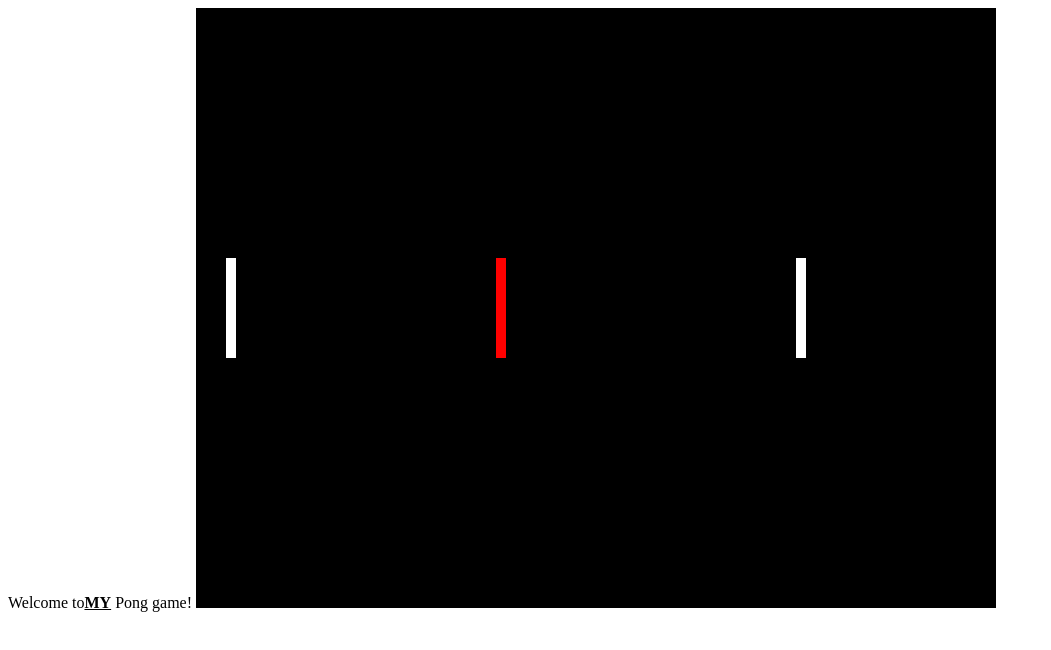
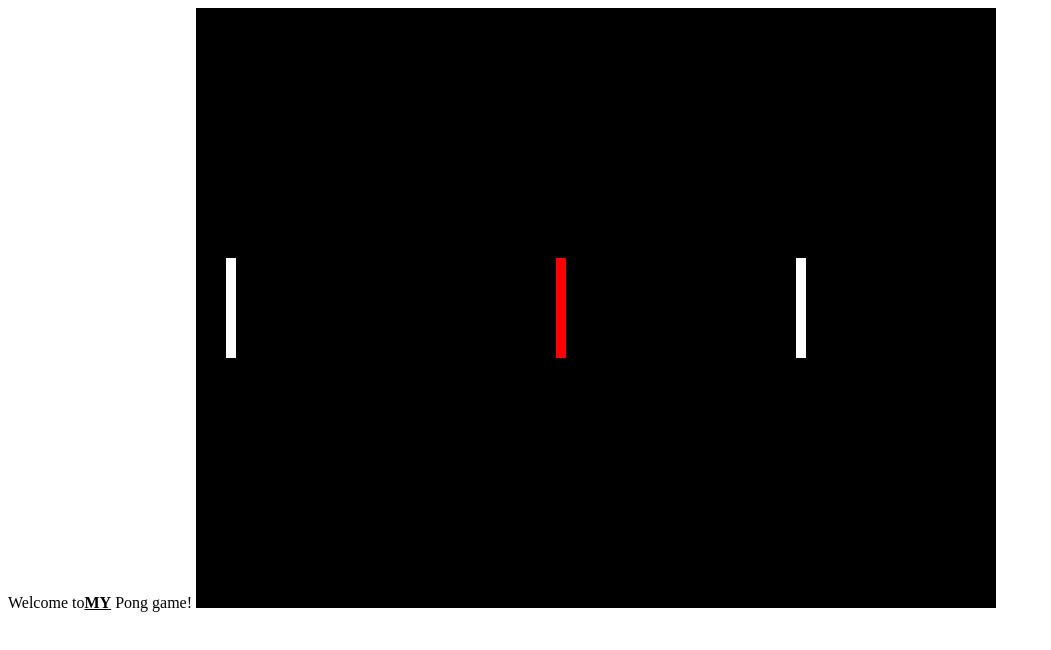
Before and after one commit to JordanDickow/pong-game-, a plain HTML site: page index.html in a window 1280 px wide. Shown: the whole page, without its empty margins (0-1051 px from the left). Drawn offline with Linux system fonts and the light colour scheme.

Commit message:
ceated movement for eventual ball.

```diff
--- a/index.html
+++ b/index.html
@@ -5,22 +5,21 @@
     <script>
         var canvas;
         var canvasContext;
+        var ballX = 10;
         window.onload = function() {
             console.log("Hello Friend!")
              canvas = document.getElementById('gameCanvas');
             canvasContext = canvas.getContext('2d');
-            drawEverything();
-            drawEverything();
-            drawEverything();
-
+            setInterval(drawEverything, 1000);
 
         }
         function drawEverything() {
-            console.log("drawEverthing!")
+            ballX = ballX + 10;
+            console.log(ballX)
             canvasContext.fillStyle = 'black';
             canvasContext.fillRect(0,0, canvas.width,canvas.height);
             canvasContext.fillStyle = 'red';
-            canvasContext.fillRect(300,250,10,100);
+            canvasContext.fillRect(ballX *6,250,10,100);
             canvasContext.fillStyle = 'white';
             canvasContext.fillRect(30,250,10,100);
             canvasContext.fillStyle = 'white';
```
